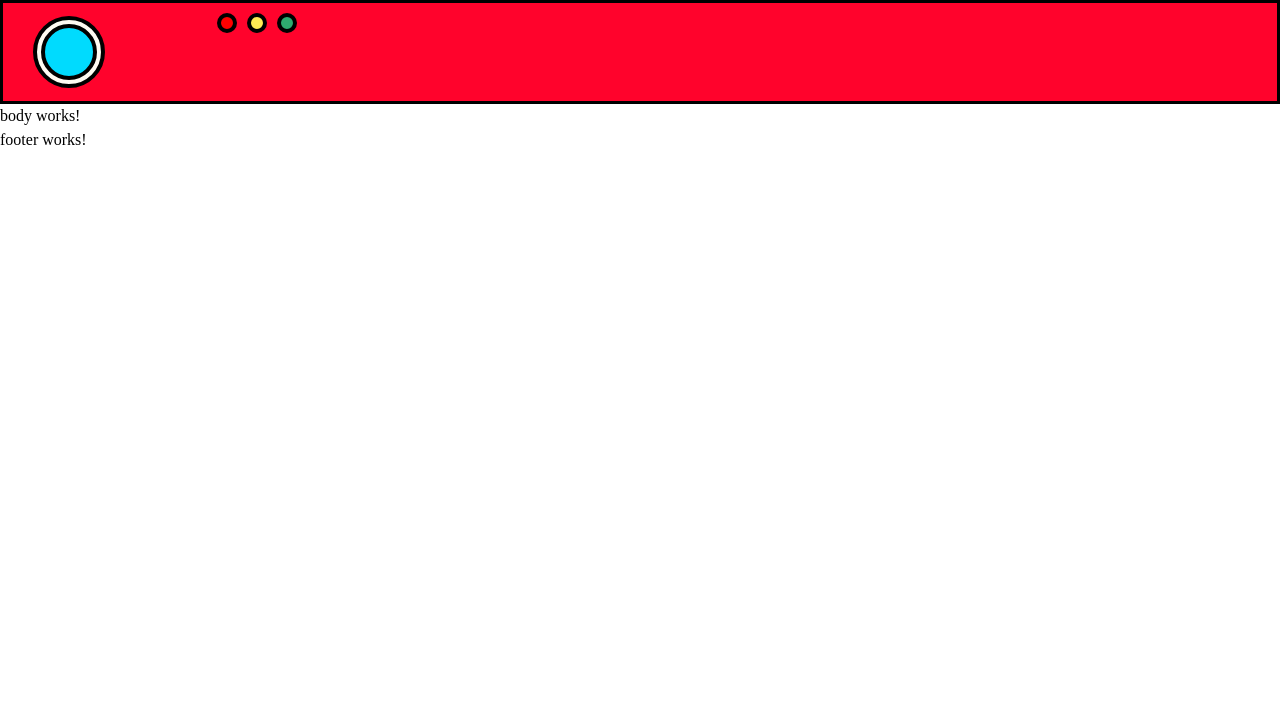
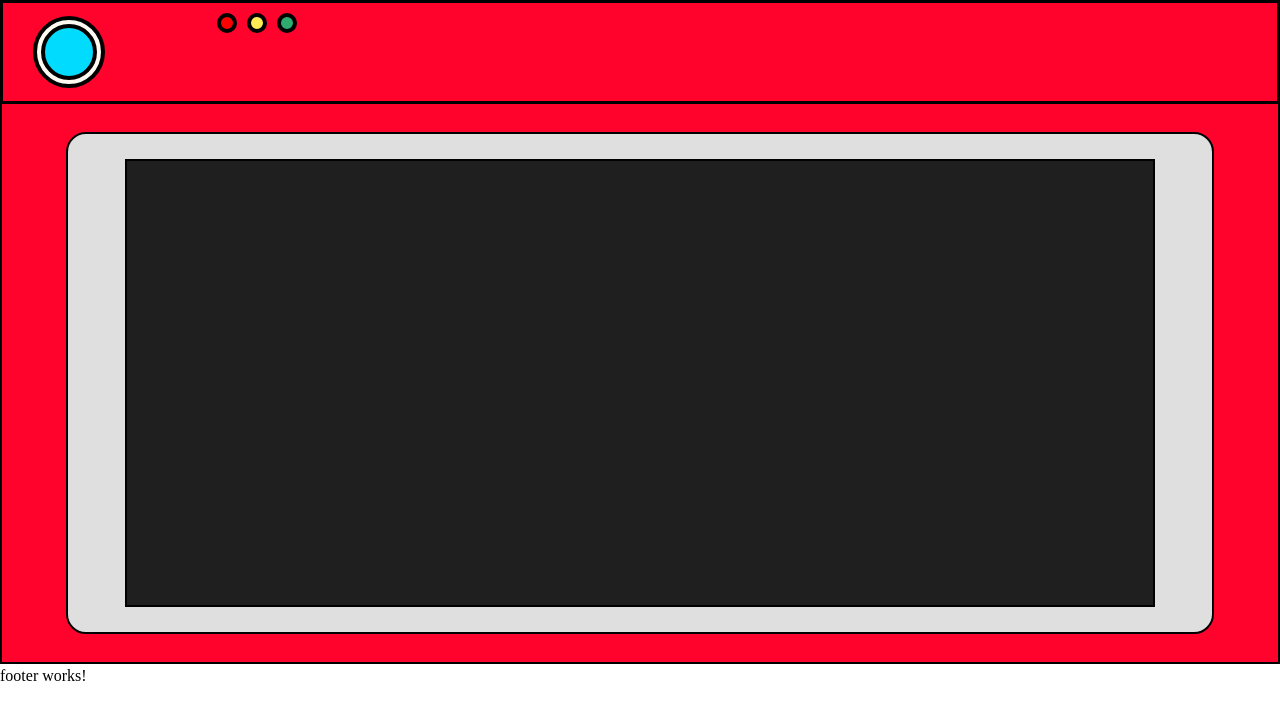
Before and after one commit to Sergiioog/PokemonPokedex, an Angular app: page / in a window 1280 px wide. Shown: the top 720 px of the page. Built offline with nearby package versions, Linux system fonts and the light colour scheme.

Commit message:
Comienzo de body

```diff
--- a/src/app/components/body/body.component.css
+++ b/src/app/components/body/body.component.css
@@ -0,0 +1,28 @@
+#cuerpoPrincipal {
+    background-color: #ff032c;
+    border-left:black solid 2px;
+    border-right:black solid 2px;
+    border-bottom:black solid 2px;
+    height: 70vh;
+    width: 100%;
+    display: flex;
+    justify-content: center;
+    align-items: center;
+}
+
+#marcoGris {
+    background-color: #dfdfdf;
+    width: 90%;
+    height: 90%;
+    display: flex;
+    justify-content: center;
+    align-items: center;
+    border-radius: 20px;
+    border: solid black 2px;
+}
+#pantallaNegra {
+    background-color: #1f1f1f;
+    width: 90%;
+    height: 90%;
+    border: solid black 2px;
+}
--- a/src/app/components/body/body.component.html
+++ b/src/app/components/body/body.component.html
@@ -1 +1,7 @@
-<p>body works!</p>
+<div id="cuerpoPrincipal">
+    <div id="marcoGris">
+        <div id="pantallaNegra">
+
+        </div>
+    </div>
+</div>
```
